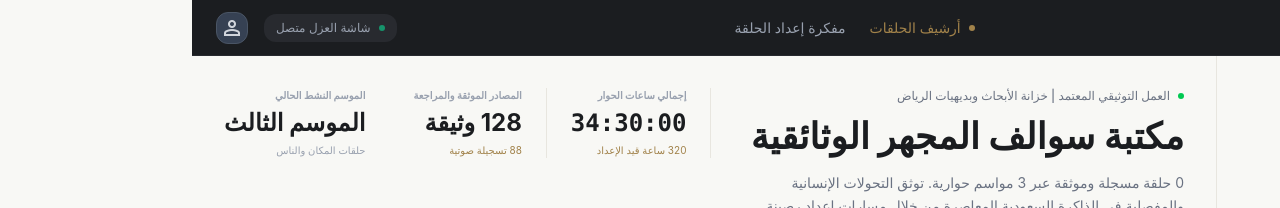
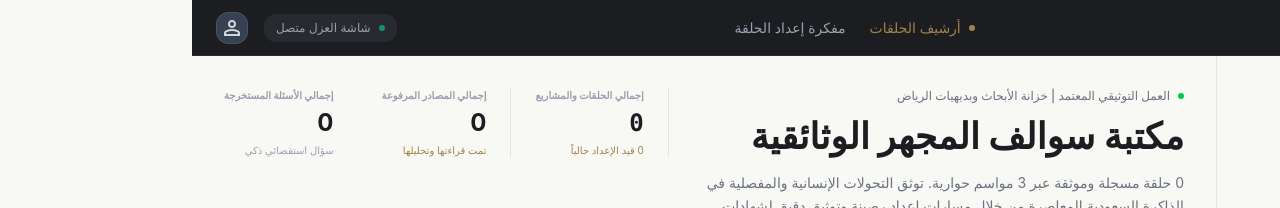
Before and after one commit to Abdulrhmnbamsoud/al-mijhar, a Next.js app: page / in a window 1280 px wide. Shown: the top 208 px of the page. Built offline with nearby package versions, Linux system fonts and the light colour scheme; no server answers; the database is empty.

Commit message:
feat: replace hardcoded static stats in archive with real dynamic metrics from the database

```diff
--- a/app/page.tsx
+++ b/app/page.tsx
@@ -42,19 +42,23 @@ export default async function ProjectsArchive() {
           {/* Stats Boxes */}
           <div className="flex items-center gap-6">
             <div className="flex flex-col border-r border-[#e8e6df] pr-6">
-              <span className="text-[10px] text-gray-400 font-bold mb-1">إجمالي ساعات الحوار</span>
-              <span className="text-2xl font-bold text-[#1b1d20] font-mono">34:30:00</span>
-              <span className="text-[10px] text-[#a1824a] mt-1">320 ساعة قيد الإعداد</span>
+              <span className="text-[10px] text-gray-400 font-bold mb-1">إجمالي الحلقات والمشاريع</span>
+              <span className="text-2xl font-bold text-[#1b1d20] font-mono">{projects.length}</span>
+              <span className="text-[10px] text-[#a1824a] mt-1">
+                {projects.filter(p => p.status === 'researching').length} قيد الإعداد حالياً
+              </span>
             </div>
             <div className="flex flex-col border-r border-[#e8e6df] pr-6">
-              <span className="text-[10px] text-gray-400 font-bold mb-1">المصادر الموثقة والمراجعة</span>
-              <span className="text-2xl font-bold text-[#1b1d20]">{projects.reduce((acc, p) => acc + p._count.sources, 0) + 128} وثيقة</span>
-              <span className="text-[10px] text-[#a1824a] mt-1">88 تسجيلة صوتية</span>
+              <span className="text-[10px] text-gray-400 font-bold mb-1">إجمالي المصادر المرفوعة</span>
+              <span className="text-2xl font-bold text-[#1b1d20]">{projects.reduce((acc, p) => acc + p._count.sources, 0)}</span>
+              <span className="text-[10px] text-[#a1824a] mt-1">تمت قراءتها وتحليلها</span>
             </div>
             <div className="flex flex-col pr-6">
-              <span className="text-[10px] text-gray-400 font-bold mb-1">الموسم النشط الحالي</span>
-              <span className="text-2xl font-bold text-[#1b1d20]">الموسم الثالث</span>
-              <span className="text-[10px] text-gray-400 mt-1">حلقات المكان والناس</span>
+              <span className="text-[10px] text-gray-400 font-bold mb-1">إجمالي الأسئلة المستخرجة</span>
+              <span className="text-2xl font-bold text-[#1b1d20]">
+                {projects.reduce((acc, p) => acc + (p.episodeAngles[0]?.chapters.reduce((cAcc, c) => cAcc + 7, 0) || 0), 0)}
+              </span>
+              <span className="text-[10px] text-gray-400 mt-1">سؤال استقصائي ذكي</span>
             </div>
           </div>
         </div>
```
